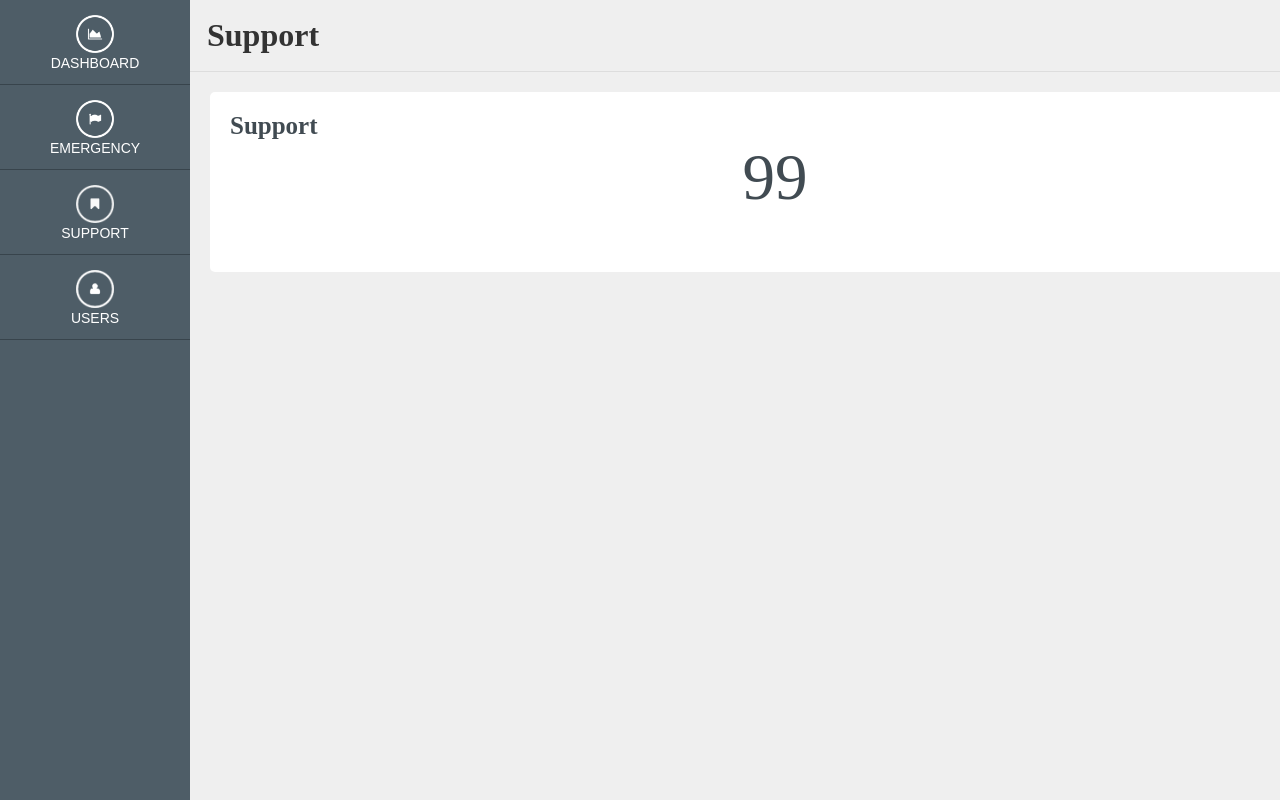
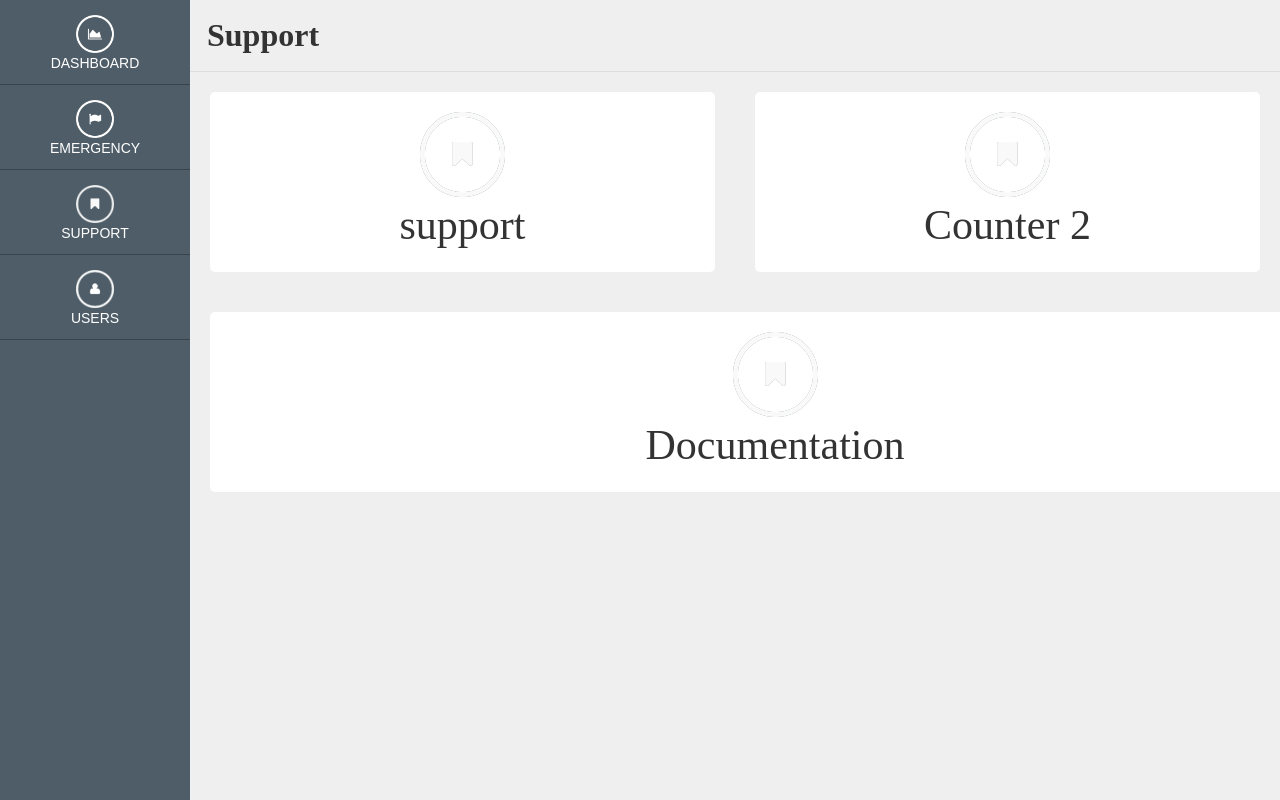
Before and after one commit to ICTD-Maroubra/PEMS, a React app: page pems-interface/src/module-loaders/js/index.html in a window 1280 px wide. Both pictures are taken after a click on the link "SUPPORT". Shown: the part 56-856 px from the top of the page. Built offline with nearby package versions, Linux system fonts and the light colour scheme; a web font is replaced by a local one.

Commit message:
iconcard added

```diff
--- a/pems-interface/src/main.js
+++ b/pems-interface/src/main.js
@@ -13,7 +13,7 @@ function createWindow () {
   mainWindow = new BrowserWindow({width: 800, height: 600})
 
 mainWindow.loadURL(url.format({
-    pathname: path.resolve(__dirname, 'module-loaders/js/index.html'),
+    pathname: path.resolve(__dirname, 'srs/module-loaders/js/index.html'),
     protocol: 'file:',
     slashes: true
   }))
--- /dev/null
+++ b/pems-interface/src/module-loaders/js/components/Card/DoubleIconCard.js
@@ -0,0 +1,19 @@
+import React from "react";
+
+import SingleIconCard from "./SingleIconCard";
+
+export default class DoubleIconCards extends React.Component {
+
+  render() {
+return (
+<div>
+    <div class="split2">
+      <SingleIconCard icon={this.props.icon2}title={this.props.title1}/>
+    </div>
+    <div class="split2">
+      <SingleIconCard icon={this.props.icon2} title={this.props.title2}/>
+    </div>
+</div>
+);
+  }
+}
--- /dev/null
+++ b/pems-interface/src/module-loaders/js/components/Card/SingleIconCard.js
@@ -0,0 +1,19 @@
+import React from "react";
+
+export default class SingleIconCard extends React.Component {
+
+  render() {
+    console.log(this.props);
+    return (
+<div class="card">
+  <div class="card-icon">
+    <img src={this.props.icon} />
+  </div>
+  <div class="card-icon-title">
+    {this.props.title}
+  </div>
+</div>
+
+    );
+  }
+}
--- a/pems-interface/src/module-loaders/js/pages/Support.js
+++ b/pems-interface/src/module-loaders/js/pages/Support.js
@@ -1,8 +1,11 @@
 import React from "react";
 
 import SingleCard from "../components/Card/SingleCard";
+import DoubleCards from "../components/Card/DoubleCards";
 import PageTitle from "../components/Widgets/PageTitle";
 
+import SingleIconCard from "../components/Card/SingleIconCard";
+import DoubleIconCard from "../components/Card/DoubleIconCard";
 
 export default class Support extends React.Component {
 
@@ -11,11 +14,15 @@ constructor(){
 }
 
 render() {
+  const supportIcon = "../../assets/images/edited/HelpIcon.png";
     return (
       <div class="body">
         <PageTitle title="Support"/>
-        <SingleCard title= "Support" content="99"/>
 
+          <DoubleIconCard title1= "support" icon1={supportIcon}  title2= "Counter 2" icon2={supportIcon}/>
+
+
+          <SingleIconCard title="Documentation" icon={supportIcon} />
       </div>
     );
   }
--- a/pems-interface/src/module-loaders/js/sass_project/sass/partials/_components.scss
+++ b/pems-interface/src/module-loaders/js/sass_project/sass/partials/_components.scss
@@ -33,3 +33,14 @@ img.logo {
     width: 33.33%;
     display: inline-flex;
 }
+.supportsplit1 {
+    width: 60%;
+    display: inline-flex;
+}
+.card-icon-title {
+    text-align: -webkit-center;
+    font-size: 42px;
+}
+.card-icon {
+    text-align: -webkit-center;
+}
```
Also changed, not shown: pems-interface/src/module-loaders/js/sass_project/css/theme.css.
